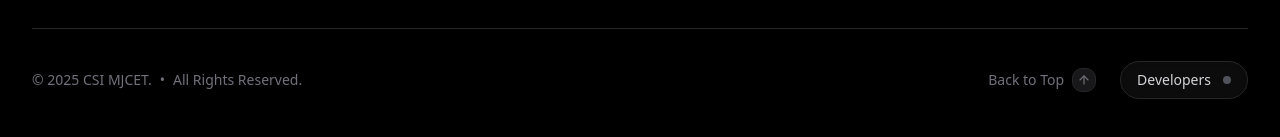
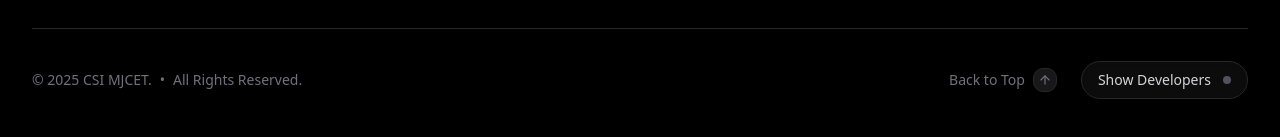
Before and after one commit to csi-mj/CSI_new_web, a Next.js app: page / in a window 1280 px wide. Shown: the part 543-680 px from the top of the page. Built offline with nearby package versions, Linux system fonts and the light colour scheme.

Commit message:
feat: fixes and enhancements

```diff
--- a/components/shared/Footer.tsx
+++ b/components/shared/Footer.tsx
@@ -212,7 +212,7 @@ function Footer() {
                 bg-zinc-900/50 cursor-pointer border-zinc-800 text-zinc-300 hover:bg-zinc-900 hover:text-white
               `}
             >
-              <span>{showDev ? 'Hide Developers' : 'Developers'}</span>
+              <span>{showDev ? 'Hide Developers' : 'Show Developers'}</span>
               <span
                 className={`ml-1 h-2 w-2 rounded-full transition-colors bg-zinc-600 group-hover:bg-zinc-400`}
               />
```
